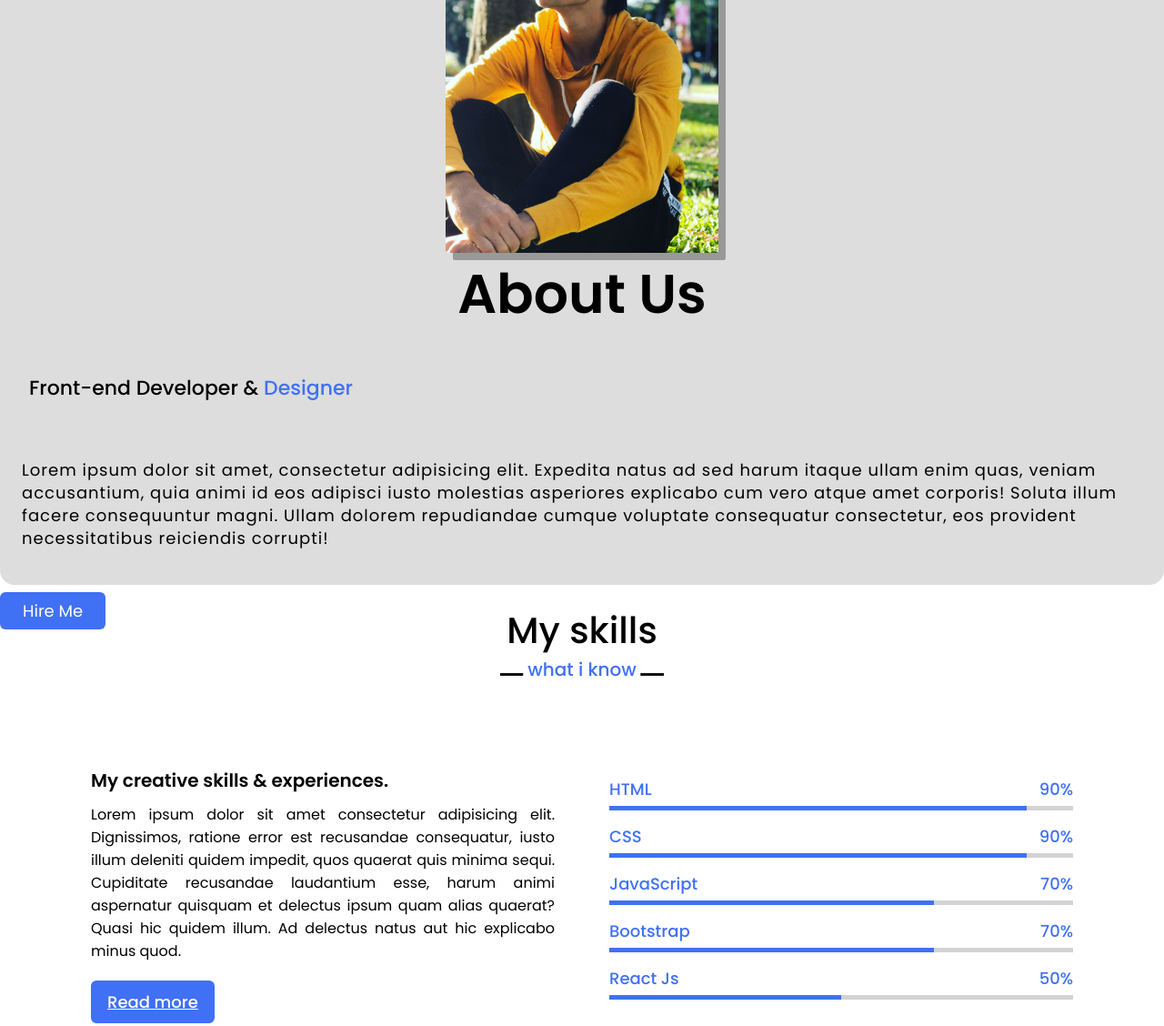
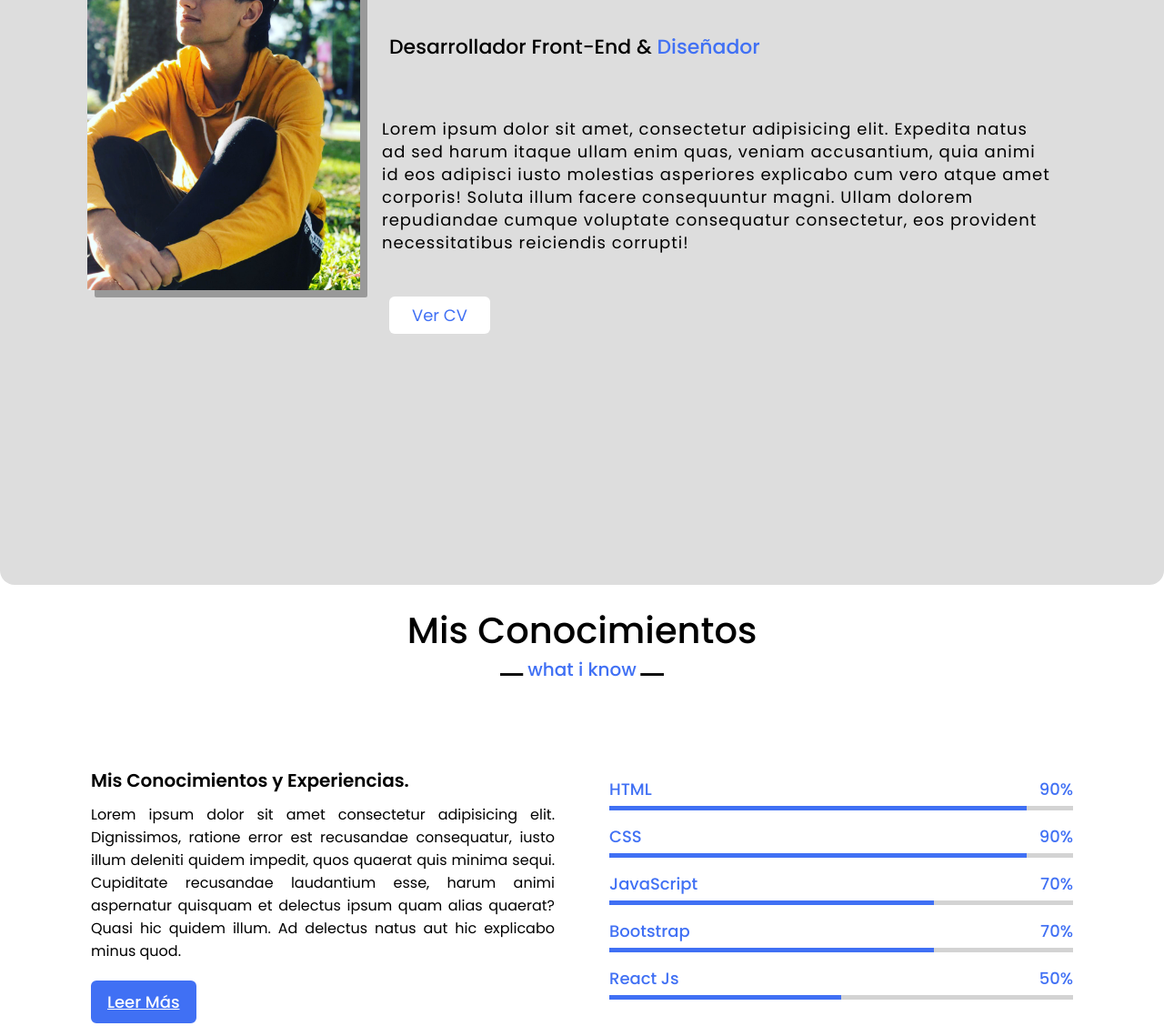
Before and after one commit to CarmeloGambale/Mi-Portfolio, a plain HTML site: page index.html in a window 1280 px wide. Shown: the part 1069-2197 px from the top of the page at 91% size. Drawn offline with nearby package versions, Linux system fonts and the light colour scheme.

Commit message:
segundo commit

```diff
--- a/index.html
+++ b/index.html
@@ -89,11 +89,11 @@
       <div class="about">
         <img src="./img/foto_perfil.jpeg" class="pic">
         <div class="text">
-          <h2 class="tittle_about ">About Us</h2>
-          <h5>Front-end Developer & <span>Designer</span></h5>
+          <h2 class="tittle_about ">Sobre Mi</h2>
+          <h5>Desarrollador Front-End & <span>Diseñador</span></h5>
             <p>Lorem ipsum dolor sit amet, consectetur adipisicing elit. Expedita natus ad sed harum itaque ullam enim quas, veniam accusantium, quia animi id eos adipisci iusto molestias asperiores explicabo cum vero atque amet corporis! Soluta illum facere consequuntur magni. Ullam dolorem repudiandae cumque voluptate consequatur consectetur, eos provident necessitatibus reiciendis corrupti!</p>
           <div class="data">
-          <a href="#" class="hire">Hire Me</a>
+          <a href="#" class="hire">Ver CV</a>
           </div>
         </div>
       </div>
@@ -101,12 +101,12 @@
     <!-- skills section start -->
     <section class="skills" id="skills">
       <div class="max-width">
-          <h2 class="title">My skills</h2>
+          <h2 class="title">Mis Conocimientos</h2>
           <div class="skills-content">
               <div class="column left">
-                  <div class="text">My creative skills & experiences.</div>
+                  <div class="text">Mis Conocimientos y Experiencias.</div>
                   <p>Lorem ipsum dolor sit amet consectetur adipisicing elit. Dignissimos, ratione error est recusandae consequatur, iusto illum deleniti quidem impedit, quos quaerat quis minima sequi. Cupiditate recusandae laudantium esse, harum animi aspernatur quisquam et delectus ipsum quam alias quaerat? Quasi hic quidem illum. Ad delectus natus aut hic explicabo minus quod.</p>
-                  <a href="#">Read more</a>
+                  <a href="#">Leer Más</a>
               </div>
               <div class="column right">
                   <div class="bars">
--- a/style.css
+++ b/style.css
@@ -533,13 +533,12 @@ nav.open~.overlay {
 }
 
 .about {
-  width: auto;
-
+  width: 1130px;
+  max-width: 85%;
   margin: 0 auto;
   display: flex;
-  flex-direction: column;
   align-items: center;
-  justify-content: center;
+  justify-content: space-around;
 }
 
 .tittle_about{
@@ -573,17 +572,18 @@ span {
 
 .hire {
   font-size: 18px;
-  background: #4070f4;
-  color: #fff;
+  background: #fff;
+  color: #4070f4;
   text-decoration: none;
   border: none;
   padding: 8px 25px;
   border-radius: 6px;
   transition: 0.5s;
+  margin: 2rem;
 }
 
 .hire:hover {
-  background: #000;
+  background: #fff;
   border: 1px solid #4070f4;
 }
 /*SKILLS*/
```
